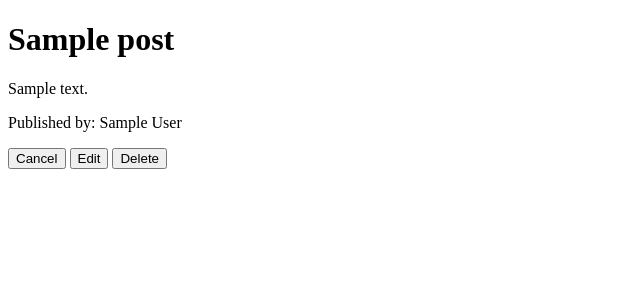
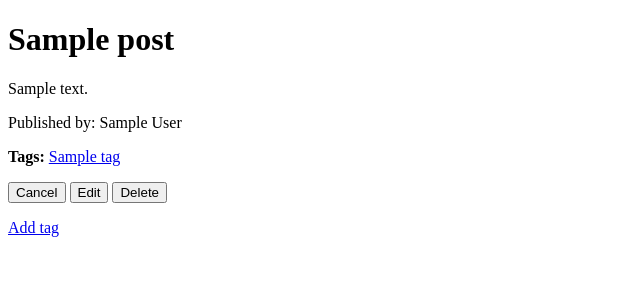
Before and after one commit to kristinaMujakic/Blogly, a Flask app: page /posts/1 in a window 1280 px wide. Shown: the top 300 px of the page, without its empty margins (0-640 px from the left). Run offline with Flask 3, Linux system fonts and the light colour scheme; tables that the repository leaves empty hold one stand-in row (values such as "Sample post").

Commit message:
part three

```diff
--- a/app.py
+++ b/app.py
@@ -1,14 +1,13 @@
 """Blogly application."""
 
 from flask import Flask, request, redirect, render_template
-from models import db, connect_db, User, Post
+from models import db, connect_db, User, Post, Tag
 
 app = Flask(__name__)
 app.config['SQLALCHEMY_DATABASE_URI'] = 'postgresql:///blogly'
 app.config['SQLALCHEMY_TRACK_MODIFICATIONS'] = False
 app.config['SQLALCHEMY_ECHO'] = True
 app.config['SECRET_KEY'] = 'key34'
-app.config['DEBUG_TB_INTERCEPT_REDIRECTS'] = False
 
 with app.app_context():
     connect_db(app)
@@ -101,7 +100,8 @@ def new_post_form(user_id):
     '''Show form to add a post for that user.'''
 
     user = User.query.get_or_404(user_id)
-    return render_template('posts/new.html', user=user)
+    tags = Tag.query.all()
+    return render_template('posts/new.html', user=user, tags=tags)
 
 
 @app.route('/users/<int:user_id>/posts/new', methods=['POST'])
@@ -109,10 +109,12 @@ def posts_new(user_id):
     '''Creating a new post from a specific user'''
 
     user = User.query.get_or_404(user_id)
+    tag_ids = [int(num) for num in request.form.getlist("tags")]
+    tags = Tag.query.filter(Tag.id.in_(tag_ids)).all()
 
     new_post = Post(title=request.form['title'],
                     content=request.form['content'],
-                    user=user)
+                    user=user, tags=tags)
 
     db.session.add(new_post)
     db.session.commit()
@@ -133,7 +135,8 @@ def edit_post(post_id):
     '''Show form to edit a post, and to cancel (back to user page).'''
 
     post = Post.query.get_or_404(post_id)
-    return render_template('posts/edit.html', post=post)
+    tags = Tag.query.all()
+    return render_template('posts/edit.html', post=post, tags=tags)
 
 
 @app.route('/posts/<int:post_id>/edit', methods=['POST'])
@@ -144,6 +147,9 @@ def update_post(post_id):
 
     post.title = request.form['title']
     post.content = request.form['content']
+
+    tag_ids = [int(num) for num in request.form.getlist('tags')]
+    post.tags = Tag.query.filter(Tag.id.in_(tag_ids)).all()
 
     db.session.add(post)
     db.session.commit()
@@ -161,3 +167,79 @@ def delete_post(post_id):
     db.session.commit()
 
     return redirect(f'/users/{post.user_id}')
+
+# part three
+
+
+@app.route('/tags')
+def all_tags():
+    '''Lists all tags, with links to the tag detail page.'''
+
+    tags = Tag.query.all()
+    return render_template('tags/tags.html', tags=tags)
+
+
+@app.route('/tags/<int:tag_id>')
+def tag_info(tag_id):
+    '''Show detail about a tag. Have links to edit form and to delete.'''
+
+    tag = Tag.query.get_or_404(tag_id)
+    return render_template('tags/show.html', tag=tag)
+
+
+@app.route('/tags/new')
+def new_tag():
+    '''Shows a form to add a new tag.'''
+
+    posts = Post.query.all()
+    return render_template('tags/new.html', posts=posts)
+
+
+@app.route('/tags/new', methods=['POST'])
+def create_tag():
+    '''Process add form, adds tag, and redirect to tag list.'''
+
+    post_ids = [int(num) for num in request.form.getlist('posts')]
+    posts = Post.query.filter(Post.id.in_(post_ids)).all()
+    new_tag = Tag(name=request.form['name'], posts=posts)
+
+    db.session.add(new_tag)
+    db.session.commit()
+
+    return redirect('/tags')
+
+
+@app.route('/tags/<int:tag_id>/edit')
+def edit_tag(tag_id):
+    '''Show edit form for a tag.'''
+
+    tag = Tag.query.get_or_404(tag_id)
+    posts = Post.query.all()
+    return render_template('tags/edit.html', tag=tag, posts=posts)
+
+
+@app.route('/tags/<int:tag_id>/edit', methods=['POST'])
+def make_tag(tag_id):
+    '''Process edit form, edit tag, and redirects to the tags list.'''
+
+    tag = Tag.query.get_or_404(tag_id)
+    tag.name = request.form['name']
+    post_ids = [int(num) for num in request.form.getlist('posts')]
+    tag.posts = Post.query.filter(Post.id.in_(post_ids)).all()
+
+    db.session.add(tag)
+    db.session.commit()
+
+    return redirect('/tags')
+
+
+@app.route('/tags/<int:tag_id>/delete', methods=['POST'])
+def delete_tag(tag_id):
+    '''Delete a tag.'''
+
+    tag = Tag.query.get_or_404(tag_id)
+
+    db.session.delete(tag)
+    db.session.commit()
+
+    return redirect('/tags')
--- a/models.py
+++ b/models.py
@@ -1,7 +1,7 @@
 """Models for Blogly."""
 
+from datetime import datetime
 from flask_sqlalchemy import SQLAlchemy
-from datetime import datetime
 
 db = SQLAlchemy()
 
@@ -45,3 +45,24 @@ class Post(db.Model):
                            nullable=False,
                            default=datetime.now)
     user_id = db.Column(db.Integer, db.ForeignKey('users.id'), nullable=False)
+
+
+class PostTag(db.Model):
+    '''Joining Post and Tag'''
+
+    __tablename__ = 'posts_tags'
+
+    post_id = db.Column(db.Integer, db.ForeignKey(
+        'posts.id'), primary_key=True)
+    tag_id = db.Column(db.Integer, db.ForeignKey('tags.id'), primary_key=True)
+
+
+class Tag(db.Model):
+    '''Tagging feature'''
+
+    __tablename__ = 'tags'
+
+    id = db.Column(db.Integer, primary_key=True, autoincrement=True)
+    name = db.Column(db.String(50), nullable=False, unique=True)
+
+    posts = db.relationship('Post', secondary='posts_tags', backref='tags')
--- a/templates/posts/show.html
+++ b/templates/posts/show.html
@@ -1,6 +1,6 @@
 {% extends 'base.html' %}
 
-{% block title %}{{post.title}}{% endblock %}
+{% block title %} {{post.title}} {% endblock %}
 
 {% block content %}
 
@@ -10,10 +10,21 @@
 
 <p>Published by: {{post.user.full_name}}</p>
 
+{% if post.tags %}
+<p>
+    <b>Tags:</b>
+    {% for tag in post.tags %}
+    <a href="/tags/{{ tag.id }}">{{ tag.name }}</a>
+    {% endfor %}
+</p>
+{% endif %}
+
 <form>
     <button formmethod="GET" formaction="/users/{{ post.user_id }}">Cancel</button>
     <button formmethod="GET" formaction="/posts/{{ post.id }}/edit">Edit</button>
     <button formmethod="POST" formaction="/posts/{{ post.id }}/delete">Delete</button>
 </form>
 
+<p><a class="btn btn-sm btn-secondary" href="/tags/new">Add tag</a></p>
+
 {% endblock %}
```
Also changed, not shown: templates/posts/edit.html (+11 -0 lines), templates/posts/new.html (+9 -0 lines), templates/tags/edit.html (added, +29 -0 lines), templates/tags/new.html (added, +27 -0 lines), templates/tags/show.html (added, +25 -0 lines), templates/tags/tags.html (added, +18 -0 lines).
